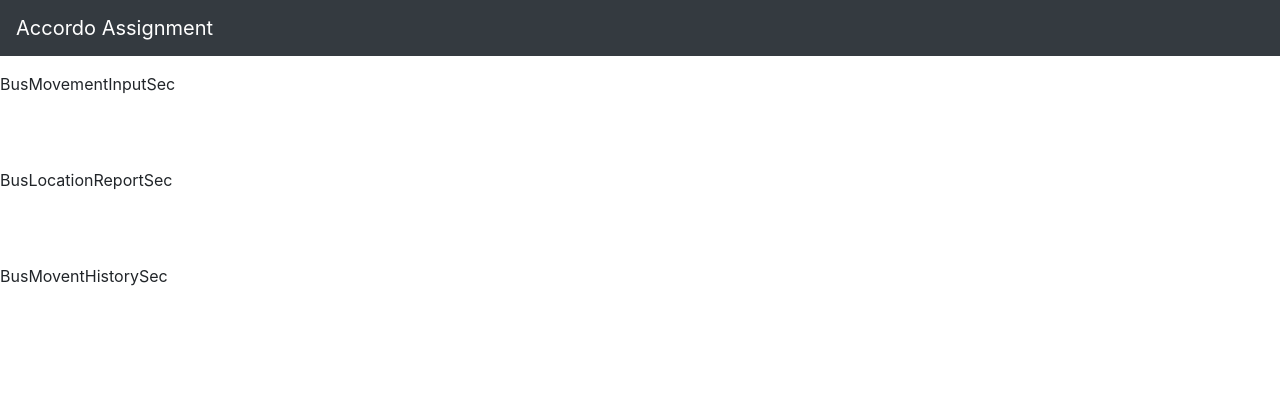
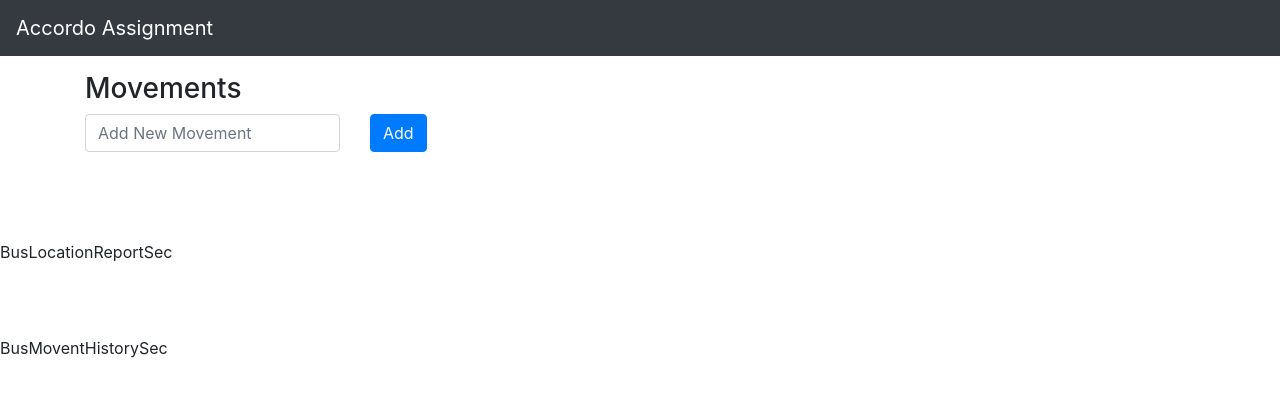
Before and after one commit to kfdom/bus-carpark-simulator, a React (Create React App) app: page / in a window 1280 px wide. Shown: the top 396 px of the page. Built offline with nearby package versions, Linux system fonts and the light colour scheme.

Commit message:
Create form components

```diff
--- a/src/components/BusMovementInputSec.js
+++ b/src/components/BusMovementInputSec.js
@@ -1,7 +1,29 @@
 import React from 'react';
+import TextInput from './formElements/TextInput';
+import Button from './formElements/Button';
+import FormContainer from './formElements/FormContainer';
 
 const BusMovementInputSec = () => {
-  return <div>BusMovementInputSec</div>;
+  return (
+    <FormContainer
+      onKeyPress={event => {
+        if (event.which === 13 /* Enter */) {
+          event.preventDefault();
+        }
+      }}
+    >
+      <h3>Movements</h3>
+
+      <div className="form-group row">
+        <div className="col-md-3">
+          <TextInput placeholder="Add New Movement" />
+        </div>
+        <div className="col-md-3">
+          <Button className={'btn btn-primary'}>Add</Button>
+        </div>
+      </div>
+    </FormContainer>
+  );
 };
 
 export default BusMovementInputSec;
--- /dev/null
+++ b/src/components/formElements/Button.js
@@ -0,0 +1,11 @@
+import React from 'react';
+
+const Button = ({ onClick, children, refEle, className, type = 'button' }) => {
+  return (
+    <button type={type} onClick={onClick} ref={refEle} className={className}>
+      {children}
+    </button>
+  );
+};
+
+export default Button;
--- /dev/null
+++ b/src/components/formElements/FormContainer.js
@@ -0,0 +1,7 @@
+import React from 'react';
+
+export default ({ onSubmit, onKeyPress, children }) => (
+  <form className="container" onSubmit={onSubmit} onKeyPress={onKeyPress}>
+    <div>{children}</div>
+  </form>
+);
--- /dev/null
+++ b/src/components/formElements/TextInput.js
@@ -0,0 +1,19 @@
+import React from 'react';
+
+const TextInput = ({ refEle, error, placeholder, onChange, onKeyPress, value = '' }) => {
+  return (
+    <div>
+      <input
+        className="form-control"
+        type="text"
+        ref={refEle}
+        placeholder={placeholder}
+        value={value}
+        onChange={onChange}
+        onKeyPress={onKeyPress}
+      />
+    </div>
+  );
+};
+
+export default TextInput;
```
